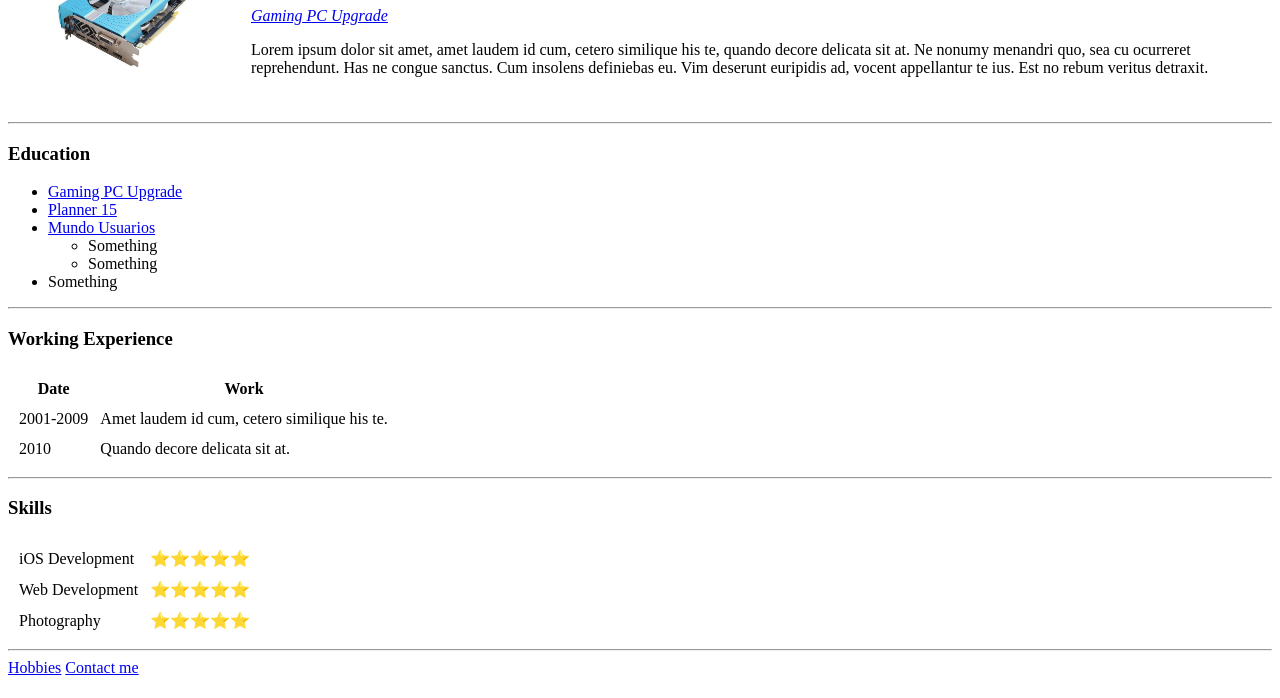
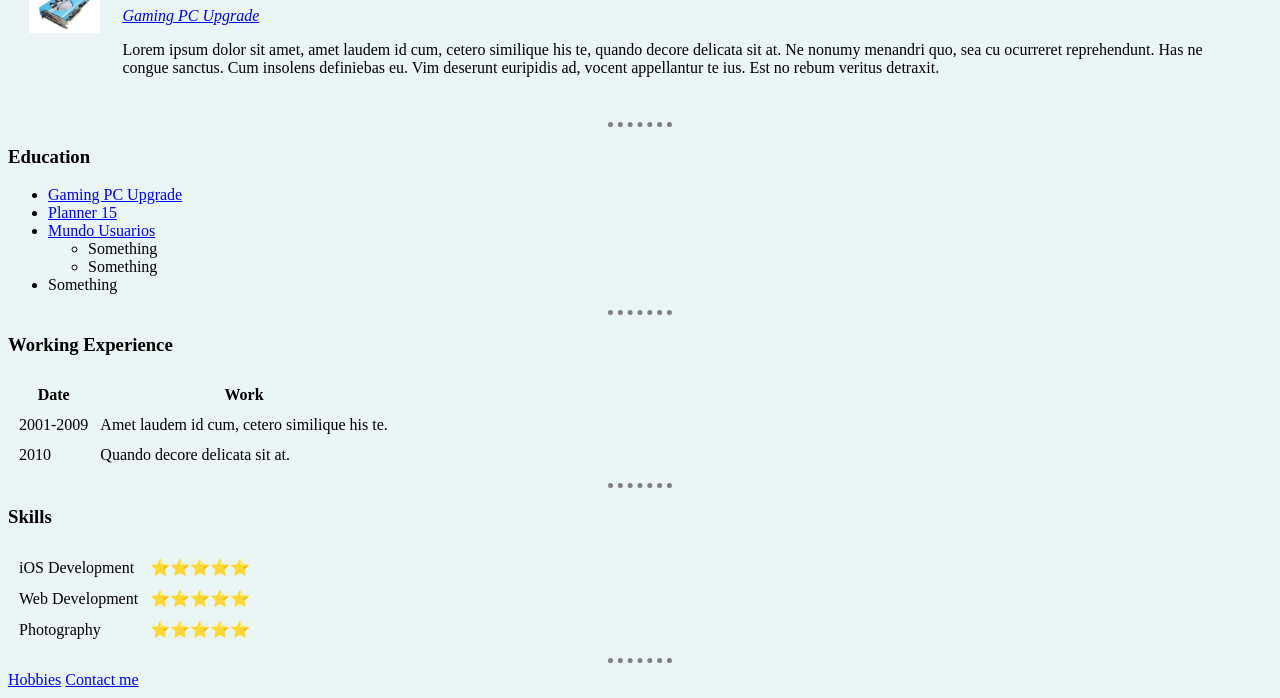
Before and after one commit to Han2Code/hansrcode.github.io, a plain HTML site: page index.html in a window 1280 px wide. Shown: the part 102-800 px from the top of the page. Drawn offline with Linux system fonts and the light colour scheme.

Commit message:
add style

```diff
--- /dev/null
+++ b/css/styles.css
@@ -0,0 +1,15 @@
+body {
+  background-color: #EAF6F6;
+}
+
+hr {
+  border-color: grey;
+  border-width: 5px;
+  border-style: none;
+  border-top-style: dotted;
+  width: 5%;
+}
+
+img {
+  height: 50px;
+}
--- a/index.html
+++ b/index.html
@@ -4,12 +4,14 @@
 <head>
   <meta charset="utf-8">
   <title>Hans2Code Personal Site</title>
+  <link rel="stylesheet" href="css/styles.css">
+
 </head>
 
 <body>
   <table cellspacing=20>
     <tr>
-      <td><img src="gpu.jpg" alt="gpu" width="200"></td>
+      <td><img src="images/gpu.jpg" alt="gpu"></td>
       <td>
         <h1>Hans2Code</h1>
 
```
Also changed, not shown: images/gpu.jpg (renamed from gpu.jpg).
